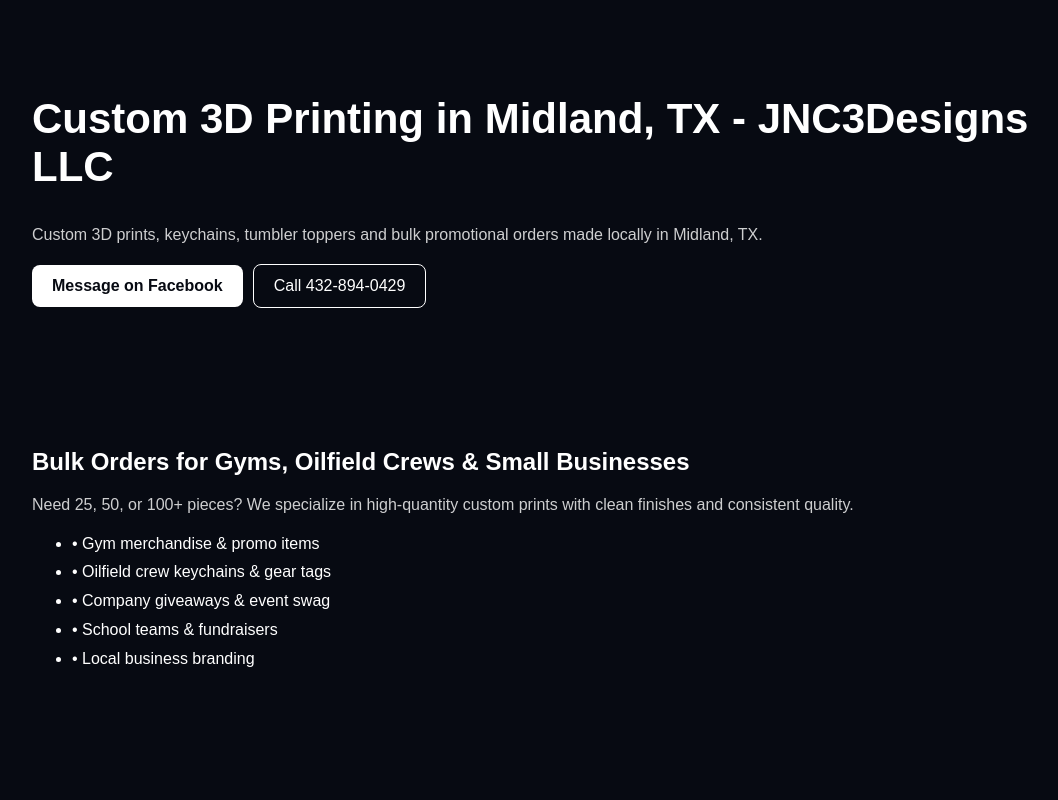
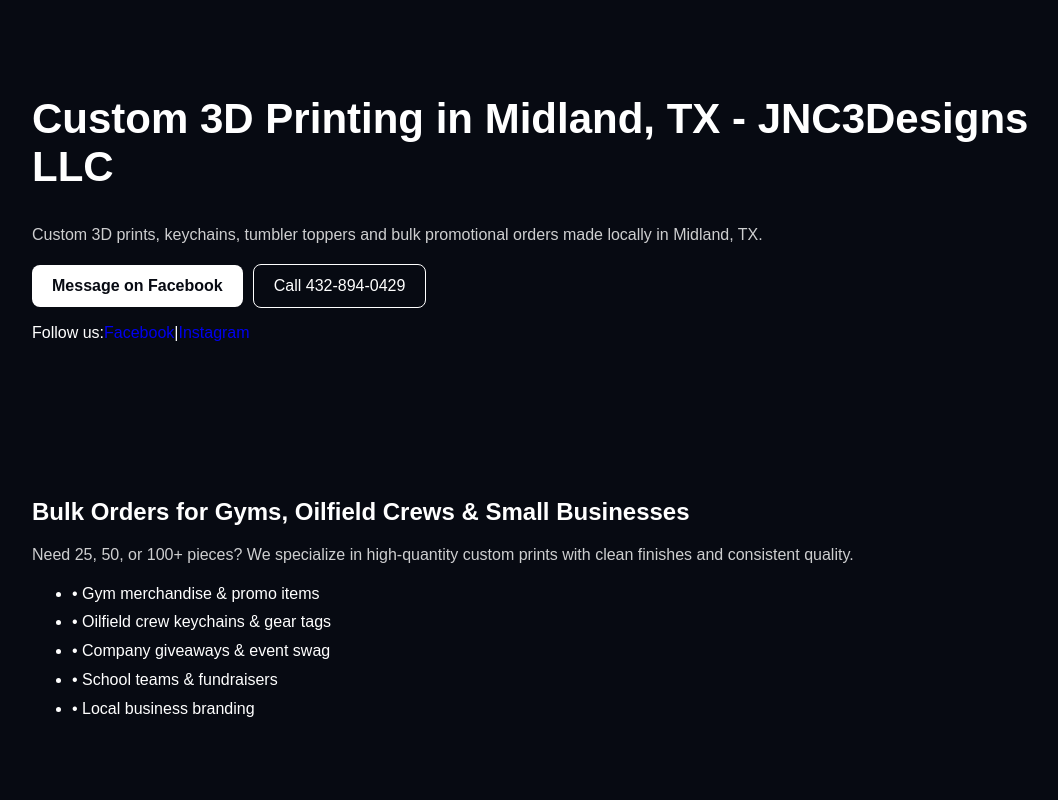
Before and after one commit to jnc3designs/jnc3designs-website, a Next.js app in the folder jnc3designs-premium/: page / in a window 1280 px wide. Shown: the top 800 px of the page, without its empty margins (108-1166 px from the left). Built offline with nearby package versions, Linux system fonts and the light colour scheme.

Commit message:
Add social media links to the page
Added social media links for Facebook and Instagram.

```diff
--- a/jnc3designs-premium/app/page.js
+++ b/jnc3designs-premium/app/page.js
@@ -17,6 +17,25 @@ export default function Home() {
             Call 432-894-0429
           </a>
         </div>
+            <p className="mt-6 text-sm opacity-80">
+  Follow us:
+  <a
+    href="https://www.facebook.com/profile.php?id=61579552738924"
+    target="_blank"
+    className="ml-2 underline"
+  >
+    Facebook
+  </a>
+  <span className="mx-2">|</span>
+  <a
+    href="https://www.instagram.com/jnc3designs/"
+    target="_blank"
+    className="underline"
+  >
+    Instagram
+  </a>
+</p>
+
       </section>
 
       <section className="section">
```
